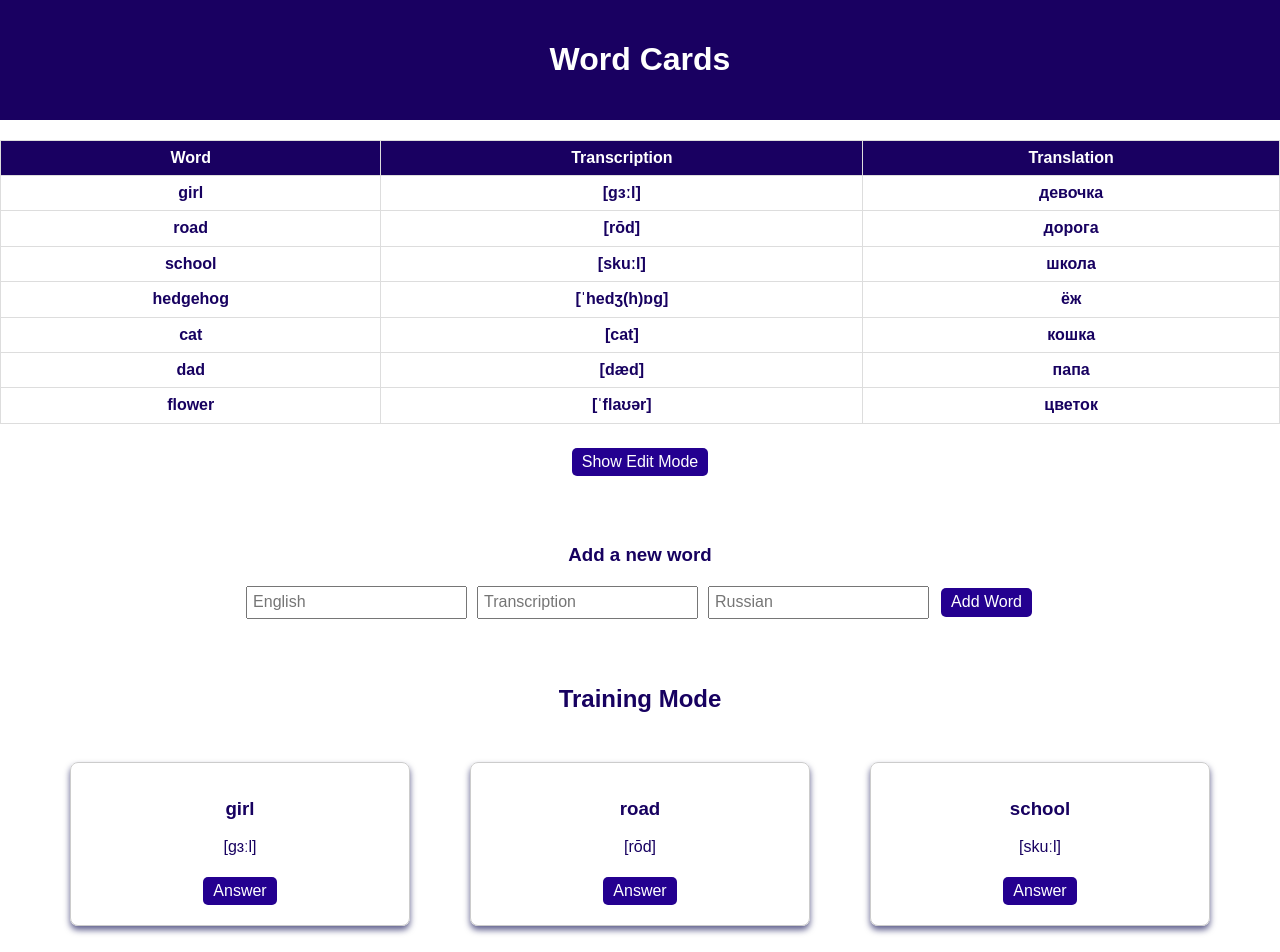
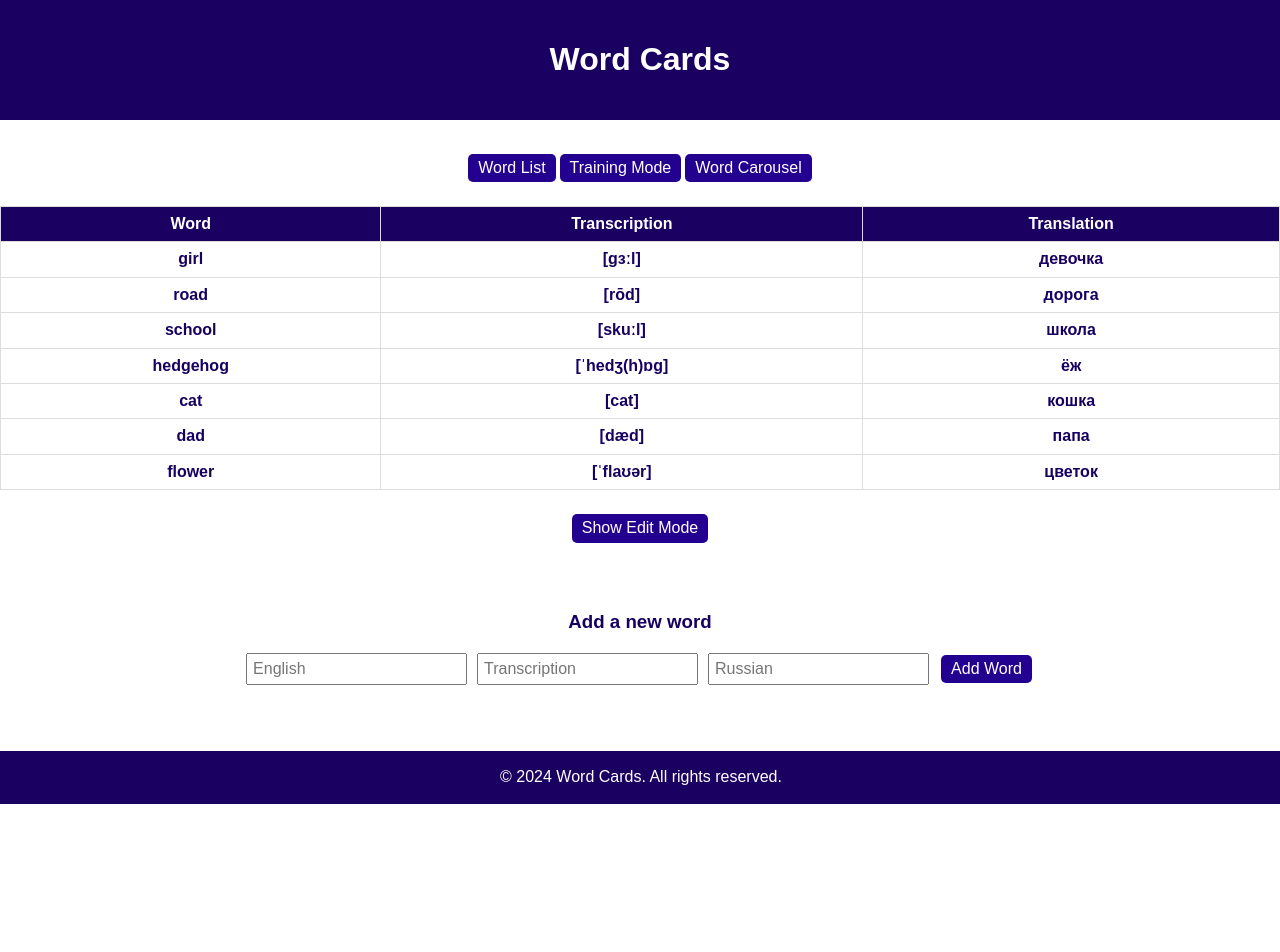
Before and after one commit to Pstepanova21/Word-cards, a React (Create React App) app: page /carousel in a window 1280 px wide. Shown: the top 952 px of the page. After the commit the page ends 804 px from the top, so only its background shows below. Built offline with nearby package versions, Linux system fonts and the light colour scheme.

Commit message:
add WordCarousel

```diff
--- a/src/App.css
+++ b/src/App.css
@@ -1,7 +1,29 @@
 @import "./assets/styles/variables.css";
 
-.app {
-  text-align: center;
+html,
+body,
+#root {
+  height: 100%;
+  margin: 0;
   font-family: var(--font-family);
   font-size: var(--font-size);
 }
+
+.app {
+  display: grid;
+  grid-template-rows: auto 1fr auto;
+  min-height: 100vh;
+  text-align: center;
+  width: 100%;
+}
+
+header,
+footer {
+  background-color: #007bff;
+  color: white;
+  padding: 10px 20px;
+}
+
+main {
+  margin-top: 30px;
+}
--- a/src/components/TrainingMode/TrainingMode.jsx
+++ b/src/components/TrainingMode/TrainingMode.jsx
@@ -13,7 +13,7 @@ const TrainingMode = ({ words }) => {
 
   return (
     <div>
-      <h2 className="training">Training Mode</h2>
+      <h2>Training Mode</h2>
       <div className="training-mode">
         {words.map((word) => (
           <div className="word-card" key={word.id}>
--- a/src/components/WordCard/WordCard.css
+++ b/src/components/WordCard/WordCard.css
@@ -1,16 +1,26 @@
 @import "../../assets/styles/variables.css";
 
 .word-card {
-  border: 1px solid #ddd;
+  border: 1px solid #ccc;
   padding: 10px;
-  margin: 10px;
-  border-radius: var(--border-radius);
-  box-shadow: 0 0 10px rgba(0, 0, 0, 0.1);
-  transition: transform var(--transition-time),
-    box-shadow var(--transition-time);
+  margin: 20px;
+  border-radius: 5px;
+  box-shadow: 2px 2px 10px rgba(3, 0, 86, 0.795);
+  display: flex;
+  flex-direction: column;
+  align-items: center;
+  text-align: center;
 }
 
-.word-card:hover {
-  transform: translateY(-5px);
-  box-shadow: 0 0 15px rgba(0, 0, 0, 0.2);
+.translation {
+  opacity: 0;
+  transition: opacity 0.3s ease-in-out; /* Плавное изменение прозрачности */
 }
+
+.translation.show {
+  opacity: 1;
+}
+
+.word-card button {
+  margin-top: 10px;
+}
--- a/src/components/WordCard/WordCard.jsx
+++ b/src/components/WordCard/WordCard.jsx
@@ -5,15 +5,21 @@ const WordCard = ({ word }) => {
   const [showTranslation, setShowTranslation] = useState(false);
 
   const toggleTranslation = () => {
-    setShowTranslation((prevState) => !prevState);
+    setShowTranslation(!showTranslation);
   };
 
   return (
     <div className="word-card">
-      <div className="word">{word.english}</div>
-      <div className="translation">{showTranslation && word.russian}</div>
+      <h3>{word.english}</h3>
+      <p>{word.transcription}</p>
+      <p
+        className={`translation ${showTranslation ? "show" : ""}`}
+        style={{ color: "green" }}
+      >
+        {word.russian}
+      </p>
       <button onClick={toggleTranslation}>
-        {showTranslation ? "Hide Translation" : "Show Translation"}
+        {showTranslation ? "Hide" : "Answer"}
       </button>
     </div>
   );
--- /dev/null
+++ b/src/components/WordCarousel/WordCarousel.css
@@ -0,0 +1,22 @@
+@import "../../assets/styles/variables.css";
+.word-carousel {
+  display: flex;
+  align-items: center;
+  justify-content: center;
+  margin-top: 20px;
+  position: relative;
+  padding: 20px;
+  text-align: center;
+  font-size: large;
+}
+
+.word-carousel .word-card {
+  padding: 140px;
+  margin: 30px;
+  transition: transform 0.3s ease; /* Плавный переход для изменения transform */
+}
+
+.word-number {
+  margin-top: 10px; /* Отступ между подписью и кнопками навигации */
+  font-size: small; /* Размер шрифта для подписи */
+}
--- /dev/null
+++ b/src/components/WordCarousel/WordCarousel.jsx
@@ -0,0 +1,53 @@
+import React, { useState } from "react";
+import PropTypes from "prop-types";
+import WordCard from "../WordCard/WordCard";
+import "./WordCarousel.css";
+
+const WordCarousel = ({ words, initialIndex }) => {
+  const [currentIndex, setCurrentIndex] = useState(initialIndex);
+
+  const goToNextCard = () => {
+    setCurrentIndex((prevIndex) => (prevIndex + 1) % words.length);
+  };
+
+  const goToPrevCard = () => {
+    setCurrentIndex((prevIndex) =>
+      prevIndex === 0 ? words.length - 1 : prevIndex - 1
+    );
+  };
+
+  if (!words || words.length === 0) {
+    return <p>No words available</p>;
+  }
+
+  return (
+    <div className="word-carousel">
+      <button onClick={goToPrevCard}>&lt;</button>
+      <div className="word-card-container">
+        <WordCard word={words[currentIndex]} />
+        <p className="word-number">
+          Word {currentIndex + 1} of {words.length}
+        </p>
+      </div>
+      <button onClick={goToNextCard}>&gt;</button>
+    </div>
+  );
+};
+
+WordCarousel.propTypes = {
+  words: PropTypes.arrayOf(
+    PropTypes.shape({
+      id: PropTypes.string.isRequired,
+      english: PropTypes.string.isRequired,
+      transcription: PropTypes.string.isRequired,
+      russian: PropTypes.string.isRequired,
+    })
+  ).isRequired,
+  initialIndex: PropTypes.number,
+};
+
+WordCarousel.defaultProps = {
+  initialIndex: 0,
+};
+
+export default WordCarousel;
--- a/src/components/WordList/WordList.jsx
+++ b/src/components/WordList/WordList.jsx
@@ -9,7 +9,7 @@ const WordList = ({ words, onUpdateWord, onDeleteWord, onAddWord }) => {
     transcription: "",
     russian: "",
   });
-  const [showEdit, setShowEdit] = useState(false);
+  const [showActions, setShowActions] = useState(false);
 
   const handleEditClick = (index, word) => {
     setIsEditing(index);
@@ -31,9 +31,11 @@ const WordList = ({ words, onUpdateWord, onDeleteWord, onAddWord }) => {
     setNewWord({ english: "", transcription: "", russian: "" });
   };
 
-  const toggleEdit = () => {
-    setIsEditing(null);
-    setShowEdit(!showEdit);
+  const toggleActions = () => {
+    if (isEditing !== null) {
+      setIsEditing(null);
+    }
+    setShowActions(!showActions);
   };
 
   if (!words.length) {
@@ -48,7 +50,7 @@ const WordList = ({ words, onUpdateWord, onDeleteWord, onAddWord }) => {
             <th>Word</th>
             <th>Transcription</th>
             <th>Translation</th>
-            {showEdit && <th>Actions</th>}
+            {showActions && <th>Actions</th>}
           </tr>
         </thead>
         <tbody>
@@ -90,7 +92,7 @@ const WordList = ({ words, onUpdateWord, onDeleteWord, onAddWord }) => {
                   <td>{word.english}</td>
                   <td>{word.transcription}</td>
                   <td>{word.russian}</td>
-                  {showEdit && (
+                  {showActions && (
                     <td className="actions">
                       <button onClick={() => handleEditClick(index, word)}>
                         Edit
@@ -106,8 +108,8 @@ const WordList = ({ words, onUpdateWord, onDeleteWord, onAddWord }) => {
           ))}
         </tbody>
       </table>
-      <button onClick={toggleEdit}>
-        {showEdit ? "Hide Edit Mode" : "Show Edit Mode"}
+      <button onClick={toggleActions}>
+        {showActions ? "Hide Edit Mode" : "Show Edit Mode"}
       </button>
       <div className="add-word-form">
         <h3>Add a new word</h3>
--- a/src/components/WordManager.jsx
+++ b/src/components/WordManager.jsx
@@ -1,6 +1,7 @@
 import React, { useState, useEffect } from "react";
 import WordList from "./WordList/WordList.jsx";
 import TrainingMode from "./TrainingMode/TrainingMode.jsx";
+import WordCarousel from "./WordCarousel/WordCarousel.jsx";
 
 const initialWords = [
   {
@@ -67,8 +68,9 @@ const WordManager = () => {
     return storedWords ? JSON.parse(storedWords) : initialWords;
   });
 
+  const [mode, setMode] = useState("list");
+
   useEffect(() => {
-    console.log("Saving words to localStorage:", words);
     localStorage.setItem("words", JSON.stringify(words));
   }, [words]);
 
@@ -86,13 +88,21 @@ const WordManager = () => {
 
   return (
     <div>
+      <div className="mode-toggle">
+        <button onClick={() => setMode("list")}>Word List</button>
+        <button onClick={() => setMode("training")}>Training Mode</button>
+        <button onClick={() => setMode("carousel")}>Word Carousel</button>
+      </div>
+      {mode === "list" && (
         <WordList
           words={words}
           onUpdateWord={updateWord}
           onDeleteWord={deleteWord}
           onAddWord={addWord}
         />
-      <TrainingMode words={words} />
+      )}
+      {mode === "training" && <TrainingMode words={words} />}
+      {mode === "carousel" && <WordCarousel words={words} />}
     </div>
   );
 };
```
Lines whose indentation alone changed are shown as unchanged.
